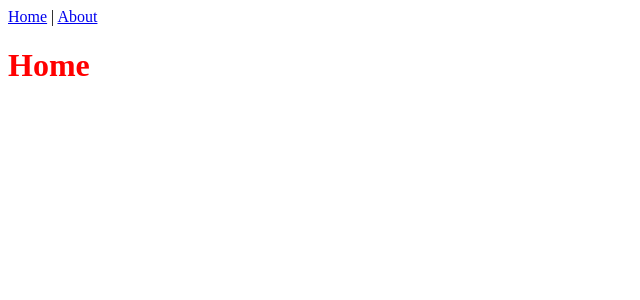
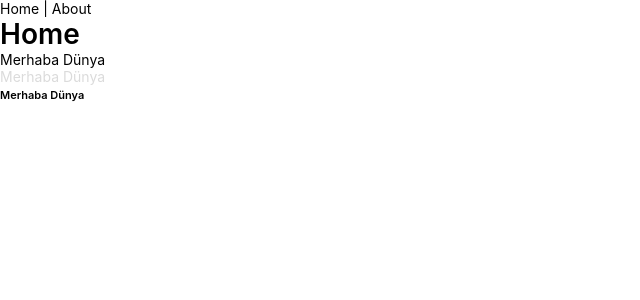
Before and after one commit to turanyunus/sugges-vue, a Vue app in the folder suggester-vue/: page / in a window 1280 px wide. Shown: the top 300 px of the page, without its empty margins (0-640 px from the left). Built offline with nearby package versions, Linux system fonts and the light colour scheme.

Commit message:
CustomText and css infra added

```diff
--- /dev/null
+++ b/suggester-vue/src/components/CustomText.vue
@@ -0,0 +1,36 @@
+<template>
+  <component :is="tag" :class="size">
+    <slot />
+  </component>
+</template>
+
+<script>
+export default {
+  name: 'CustomText',
+  props: {
+    tag: {
+      type: String,
+      default: 'span'
+    },
+    size: {
+      type: String,
+      default: 'normal', // normal :14, small: 12, xsmall:11, xxsmall:10
+      validator: function(value) {
+        return ['normal', 'small', 'xsmall', 'xxsmall'].indexOf(value) !== -1
+      }
+    }
+  }
+}
+</script>
+
+<style scoped>
+.small {
+  font-size: 12px;
+}
+.xsmall {
+  font-size: 11px;
+}
+.xxsmall {
+  font-size: 10px;
+}
+</style>
--- a/suggester-vue/src/main.js
+++ b/suggester-vue/src/main.js
@@ -3,6 +3,7 @@ import App from './App.vue'
 import './registerServiceWorker'
 import router from './router'
 import store from './store'
+import './styles/app.css'
 
 Vue.config.productionTip = false
 
--- /dev/null
+++ b/suggester-vue/src/styles/app.css
@@ -0,0 +1,54 @@
+@import 'variables.css';
+
+* {
+  margin: 0;
+  padding: 0;
+  border: 0;
+  font-family: inherit;
+
+  *,
+  *:before,
+  *:after {
+    box-sizing: inherit;
+  }
+}
+
+html {
+  font-size: 14px;
+  box-sizing: border-box;
+}
+
+body {
+  font-size: 1rem;
+  font-weight: normal;
+  font-family: -apple-system, BlinkMacSystemFont, 'Segoe UI', Roboto, Helvetica, Arial, sans-serif, 'Apple Color Emoji',
+    'Segoe UI Emoji', 'Segoe UI Symbol';
+  //padding-top: var(--header-height);
+}
+
+a {
+  color: inherit;
+  text-decoration: none;
+}
+
+button {
+  background-color: transparent;
+  cursor: pointer;
+}
+
+img {
+  max-width: 100%;
+  vertical-align: middle;
+}
+
+h1,
+h2,
+h3,
+h4,
+h5,
+h6,
+b,
+strong,
+label {
+  font-weight: 600;
+}
--- /dev/null
+++ b/suggester-vue/src/styles/variables.css
@@ -0,0 +1,43 @@
+:root {
+    --header-height: 60px;
+
+    --i1d: 38, 38, 38;
+    --edc: 199, 199, 199;
+    --f75: 38, 38, 38;
+    --fe0: 0, 55, 107;
+    --d87: 255, 255, 255;
+    --b3f: 250, 250, 250;
+    --bb2: 239, 239, 239;
+    --f23: 255, 255, 255;
+    --b38: 219, 219, 219;
+    --b6a: 219, 219, 219;
+    --ca6: 219, 219, 219;
+    --cdd: 38, 38, 38;
+    --e22: 199, 199, 199;
+    --e62: 245, 251, 255;
+    --b2f: 88, 195, 34;
+    --c8c: 168, 168, 168;
+    --ce3: 239, 239, 239;
+    --jd9: 0, 0, 0;
+    --j64: 54, 54, 54;
+    --a97: 243, 243, 243;
+    --d20: 38, 38, 38;
+
+    --f52: 142, 142, 142;
+    --h1d: 255, 255, 255;
+    --de5: 255, 255, 255;
+    --d69: 0, 149, 246;
+    --b86: 88, 195, 34;
+    --i30: 237, 73, 86;
+    --d62: 255, 255, 255;
+    --a72: 255, 255, 255;
+    --ie3: 142, 142, 142;
+    --c37: 237, 73, 86;
+    --f24: 0, 149, 246;
+    --jbb: 53, 121, 234;
+    --eca: 255, 255, 255;
+    --jb7: 0, 0, 0;
+    --fa7: 224, 241, 255;
+    --ba8: 168, 168, 168;
+    --eac: 237, 73, 86;
+}
--- a/suggester-vue/src/views/Home.vue
+++ b/suggester-vue/src/views/Home.vue
@@ -1,22 +1,25 @@
 <template>
   <div class="home">
     <h1>Home</h1>
+    <CustomText>Merhaba Dünya</CustomText>
+    <CustomText class="a1" tag="p">Merhaba Dünya</CustomText>
+    <CustomText tag="b" size="xsmall">Merhaba Dünya</CustomText>
   </div>
 </template>
 
 <script>
+import CustomText from "@/components/CustomText";
+
 export default {
   name: 'Home',
-  components: {}
+  components: {
+    CustomText
+  }
 }
 </script>
 
 <style scoped>
-h1 {
-  color: red;
-
-  @media (--t) {
-    color: blue;
-  }
+.a1{
+  color: rgb(var(--b6a));
 }
 </style>
```
